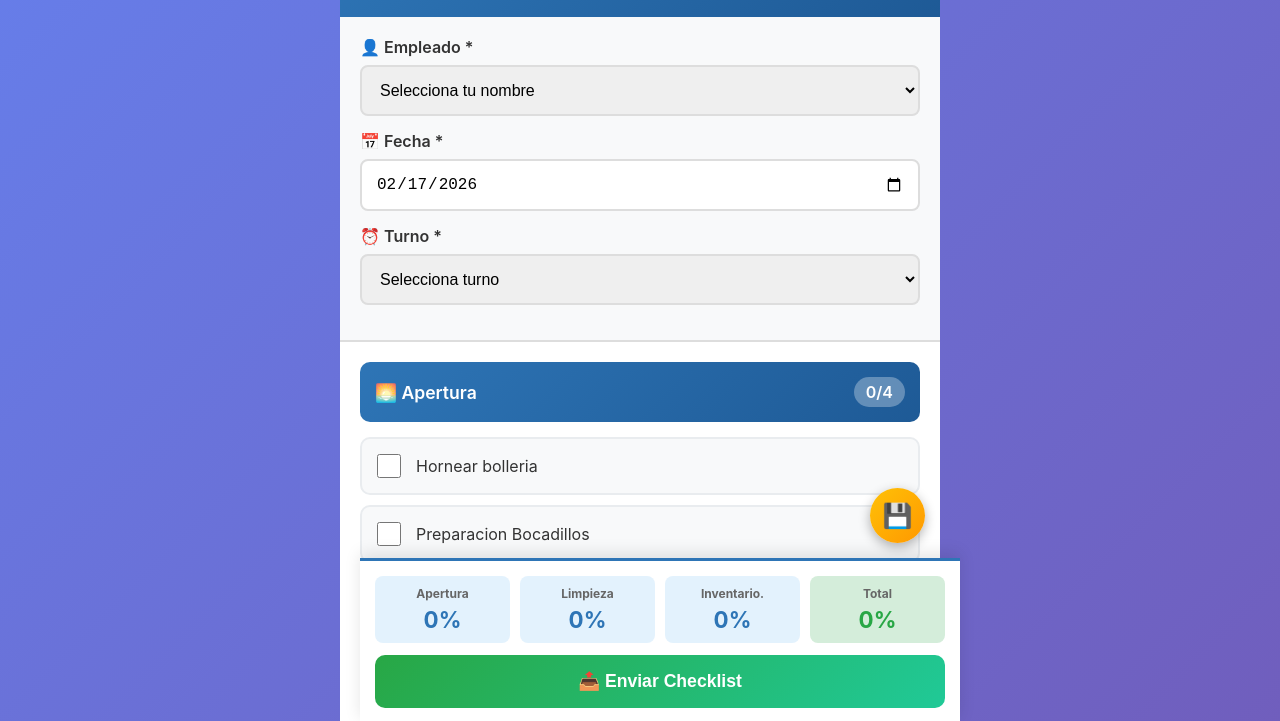
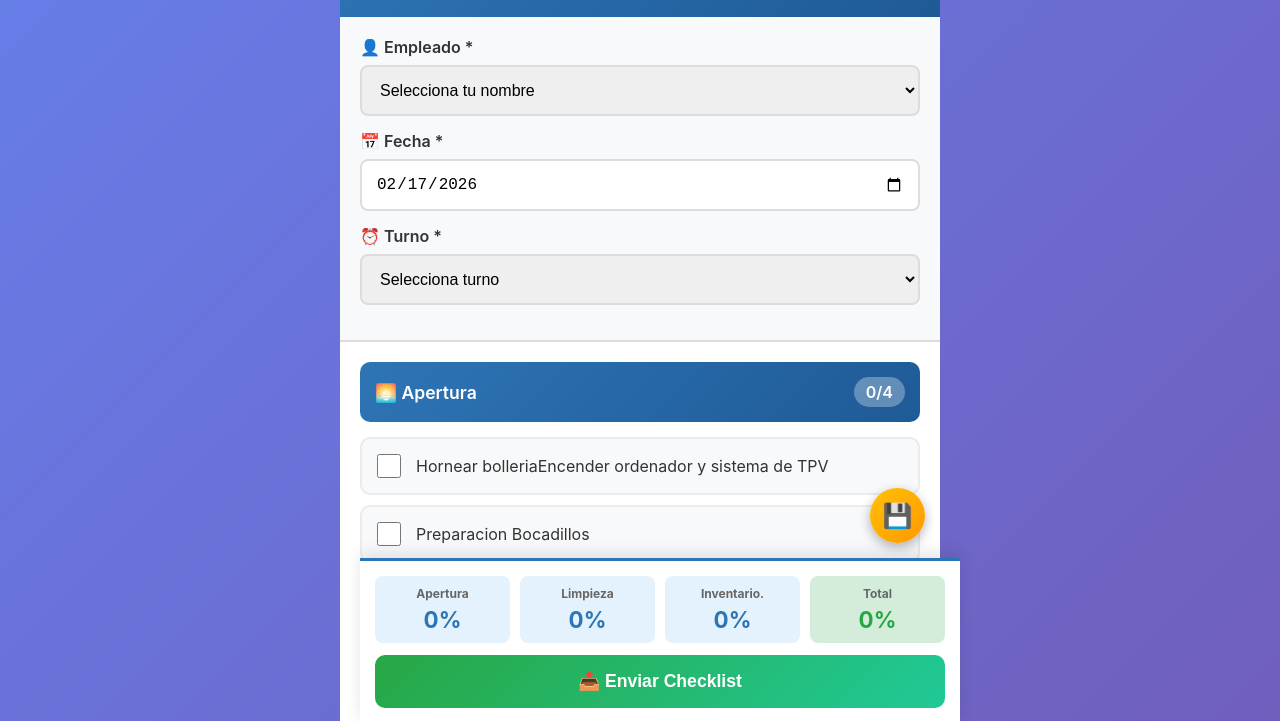
Before and after one commit to apenareinoso/CheckList_tareas_diarias, a plain HTML site: page index.html in a window 1280 px wide. Shown: the part 77-798 px from the top of the page. Drawn offline with Linux system fonts and the light colour scheme.

Commit message:
Actualizo index.html

```diff
--- a/index.html
+++ b/index.html
@@ -327,7 +327,7 @@
     <script>
         const TAREAS = {
             "Apertura": [
-                "Hornear bolleria",
+                "Hornear bolleriaEncender ordenador y sistema de TPV",
                 "Preparacion Bocadillos",
                 "Organizar Vitrina y Seco",
                 "Revisar Pc, y Caretera"
```
